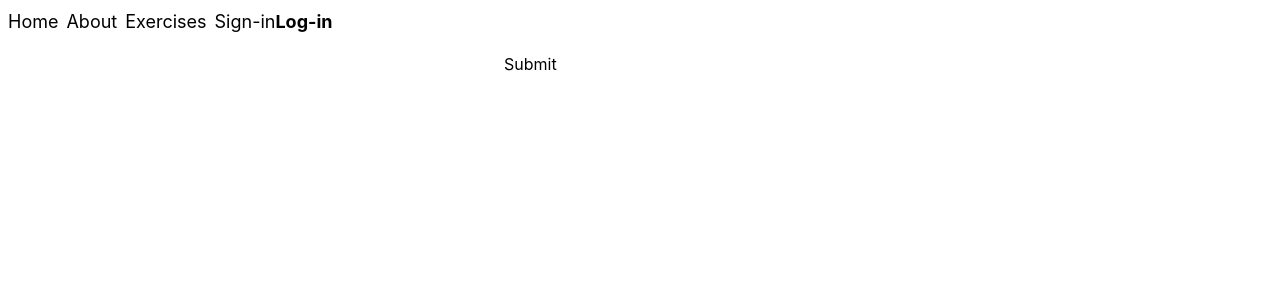
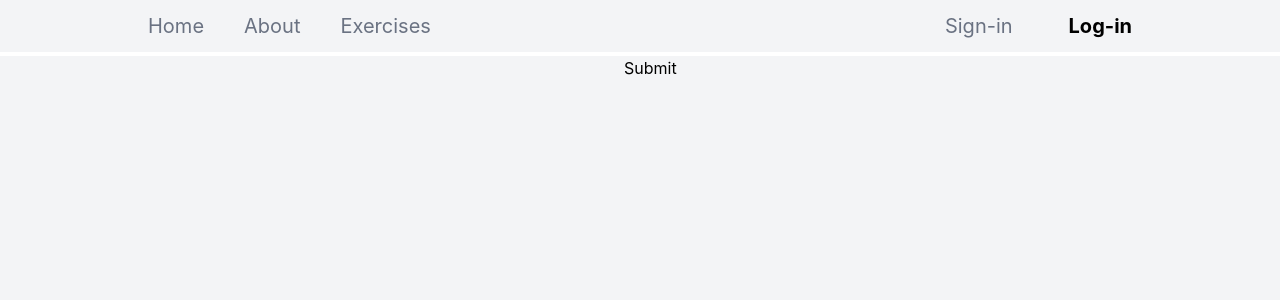
Before and after one commit to PepaHrebec/bak-frontend, a React (Vite) app: page /log-in in a window 1280 px wide. Shown: the top 300 px of the page. Built offline with nearby package versions, Linux system fonts and the light colour scheme; a web font is replaced by a local one.

Commit message:
feat: reorder pages

```diff
--- a/src/routes/__root.tsx
+++ b/src/routes/__root.tsx
@@ -1,9 +1,11 @@
-import { Link, Outlet, createRootRoute } from "@tanstack/react-router";
+import { Outlet, createRootRoute } from "@tanstack/react-router";
 import { TanStackRouterDevtools } from "@tanstack/router-devtools";
 import { Toaster } from "react-hot-toast";
 import { logOut } from "../utils/functions";
 import { useLocalStorage } from "usehooks-ts";
 import { UserProfile } from "../utils/types";
+import { NavLink } from "../components/NavLink";
+import { LogOutButton } from "../components/buttons/LogOutButton";
 
 export const Route = createRootRoute({
   component: RootComponent,
@@ -16,61 +18,35 @@ function RootComponent() {
   );
 
   return (
-    <div className="h-[100vh] max-h-[100vh]">
-      <div className="p-2 flex gap-2 text-lg">
-        <Link
-          to="/"
-          activeProps={{
-            className: "font-bold",
-          }}
-          activeOptions={{ exact: true }}
-        >
-          Home
-        </Link>{" "}
-        <Link
-          to="/about"
-          activeProps={{
-            className: "font-bold",
-          }}
-        >
-          About
-        </Link>
-        <Link
-          to="/exercises"
-          activeProps={{
-            className: "font-bold",
-          }}
-        >
-          Exercises
-        </Link>
-        {value !== undefined ? (
-          <div>
-            <div>{value.name}</div>
-            <button onClick={() => logOut(setValue)}>Log-out</button>
-          </div>
-        ) : (
-          <div>
-            <Link
-              to="/sign-in"
-              activeProps={{
-                className: "font-bold",
-              }}
-            >
-              Sign-in
-            </Link>
-            <Link
-              to="/log-in"
-              activeProps={{
-                className: "font-bold",
-              }}
-            >
-              Log-in
-            </Link>
-          </div>
-        )}
-      </div>
-      <div className="p-2">
-        <Outlet />
+    <div className="h-[100vh] max-h-[100vh] bg-gray-100 flex flex-col items-center">
+      <div className=" h-full flex flex-col">
+        <div className="border-b-4 border-b-white w-[100vw] flex flex-row justify-center">
+          <nav className="flex justify-between text-xl w-[80vw]">
+            <div className="flex flex-row">
+              <NavLink to="/" text="Home" />
+              <NavLink to="/about" text="About" />
+              <NavLink to="/exercises" text="Exercises" />
+            </div>
+            <div className="flex flex-row gap-4">
+              {value === undefined ? (
+                <>
+                  <NavLink to="/sign-in" text="Sign-in" />
+                  <NavLink to="/log-in" text="Log-in" />
+                </>
+              ) : (
+                <div className="flex flex-row gap-4">
+                  <div>{value.name}</div>
+                  <LogOutButton onClick={() => logOut(setValue)}>
+                    Log-out
+                  </LogOutButton>
+                </div>
+              )}
+            </div>
+          </nav>
+        </div>
+        <div className="flex-1 m-auto w-[80vw]">
+          <Outlet />
+        </div>
       </div>
       <TanStackRouterDevtools position="bottom-right" />
       <Toaster />
--- a/src/routes/about.tsx
+++ b/src/routes/about.tsx
@@ -1,4 +1,6 @@
 import { createFileRoute } from "@tanstack/react-router";
+import { Button } from "../components/buttons/Button";
+import { Search, Send, NotebookPen } from "lucide-react";
 
 export const Route = createFileRoute("/about")({
   component: AboutComponent,
@@ -6,7 +8,7 @@ export const Route = createFileRoute("/about")({
 
 function AboutComponent() {
   return (
-    <div className="p-2">
+    <div className="">
       <h3>About</h3>
     </div>
   );
--- a/src/routes/index.tsx
+++ b/src/routes/index.tsx
@@ -8,37 +8,47 @@ import { handleExpiredCookie, load } from "../utils/functions";
 import { fetcher } from "../utils/axios";
 import { useLocalStorage } from "usehooks-ts";
 import { UserProfile } from "../utils/types";
+import { Send, NotebookPen, Search, BookmarkPlus } from "lucide-react";
+import { Button } from "../components/buttons/Button";
 
 export const Route = createFileRoute("/")({
   component: HomeComponent,
 });
 
 function HomeComponent() {
+  // User data hook
   const [userData, setValue] = useLocalStorage<undefined | UserProfile>(
     "user",
     undefined
   );
 
+  // Data loading
   const { isPending, error, data, isFetching, refetch } = useQuery({
     queryKey: ["repoData"],
     queryFn: () => load(),
   });
 
+  // State hooks
   const [userWord, setUserWord] = useState("");
-  const [revealTranscription, setRevealTranscription] = useState(false);
+  const [revealedTranscription, setRevealedTranscription] = useState(false);
+  const [hasShownSolution, setHasShownSolution] = useState(false);
+
+  // UseEffects
+  useEffect(() => {
+    setUserWord("");
+    setRevealedTranscription(false);
+    handleExpiredCookie(data, setValue, userData);
+    setHasShownSolution(false);
+  }, [data]);
 
   useEffect(() => {
-    setUserWord("");
-    setRevealTranscription(false);
-    handleExpiredCookie(data, setValue, userData);
-  }, [data]);
+    console.log(userData);
+  }, [userData]);
 
-  const isLoading = isPending || isFetching;
-
-  if (error) return "An error has occurred: " + error.message;
-
+  // Consts
   const transcriptions = data?.transcriptions;
 
+  // Functions
   function letterClicked(e: React.MouseEvent<Element, MouseEvent>) {
     const letter = (e.target as HTMLElement).innerText;
     setUserWord((prev) => prev + letter);
@@ -54,7 +64,7 @@ function HomeComponent() {
   function check() {
     // If there's at least one exact match
     if (transcriptions?.filter((tr) => tr === userWord)?.length !== 0) {
-      toast.success("Good");
+      toast.success("Good job!");
       // If there's at least one match without stress
     } else if (
       transcriptions?.filter((tr) => tr.replace("ˈ", "") === userWord)
@@ -62,7 +72,7 @@ function HomeComponent() {
     ) {
       toast("Almost there!");
     } else {
-      toast.error("Bad");
+      toast.error("You've made an error.");
     }
   }
 
@@ -76,27 +86,70 @@ function HomeComponent() {
     }
   }
 
+  function revealTranscription() {
+    setRevealedTranscription((prev) => !prev);
+    if (!hasShownSolution) {
+      setHasShownSolution(true);
+    }
+  }
+
+  if (error) return "An error has occurred: " + error.message;
+
   return (
-    <div className="flex flex-col">
-      {isLoading ? (
-        <div>Loading...</div>
-      ) : (
-        <div>
-          <h3 className={cn(revealTranscription ? "blur-none" : "blur-xs")}>
-            {data.originalWord}
-          </h3>
-          <h2>{userWord}</h2>
-          <div>{data.transcriptions[0]}</div>
-          <button onClick={() => refetch()}>Refetch</button>
-          <button onClick={check}>Check</button>
-          <button onClick={() => setRevealTranscription((prev) => !prev)}>
-            Reveal
-          </button>
-          {userData ? <button onClick={saveWord}>Save</button> : null}
+    <div className="h-full flex flex-col justify-center">
+      <div className="flex flex-col gap-16">
+        {isPending || isFetching ? (
+          <div>Loading...</div>
+        ) : (
+          <div className="flex flex-col gap-4 items-center">
+            <div className="border-6 rounded-2xl border-white shadow">
+              <div className="flex flex-row justify-around w-[30vw] bg-white p-4 rounded-lg m-2 shadow text-2xl">
+                <p>{data.originalWord.toLocaleUpperCase()}</p>
+                <p
+                  className={cn(
+                    "transition duration-500",
+                    revealedTranscription ? "blur-none" : "blur"
+                  )}
+                >
+                  {data.transcriptions[0]}
+                </p>
+              </div>
+            </div>
+            <div>{userWord.length === 0 ? "Enter" : userWord}</div>
+          </div>
+        )}
+        <div className="flex flex-col items-center gap-4">
+          <div className="flex flex-row gap-4">
+            <Button onClick={() => refetch()} LucideIcon={Send}>
+              New Word
+            </Button>
+            <Button
+              buttonType="info"
+              onClick={() => check()}
+              disabled={hasShownSolution}
+              LucideIcon={NotebookPen}
+            >
+              Check
+            </Button>
+            <Button
+              buttonType="warning"
+              onClick={() => revealTranscription()}
+              LucideIcon={Search}
+            >
+              {revealedTranscription ? "Hide" : "Show"}
+            </Button>
+            {userData ? (
+              <Button LucideIcon={BookmarkPlus} onClick={saveWord}>
+                Save To List
+              </Button>
+            ) : null}
+          </div>
+          <Keyboard
+            clickLetterBtn={letterClicked}
+            clickDeleteBtn={deleteLetter}
+          />
         </div>
-      )}
-
-      <Keyboard clickLetterBtn={letterClicked} clickDeleteBtn={deleteLetter} />
+      </div>
     </div>
   );
 }
--- a/src/routes/log-in.tsx
+++ b/src/routes/log-in.tsx
@@ -2,20 +2,15 @@ import { useMutation } from "@tanstack/react-query";
 import { createFileRoute } from "@tanstack/react-router";
 import { useState } from "react";
 import { fetcher } from "../utils/axios";
-import { UserProfile } from "../utils/types";
+import { UserAuthValues, UserProfile } from "../utils/types";
 import { useLocalStorage } from "usehooks-ts";
-
-interface UserAuthValues {
-  name: string;
-  password: string;
-}
 
 export const Route = createFileRoute("/log-in")({
   component: RouteComponent,
 });
 
 function RouteComponent() {
-  const [, setValue] = useLocalStorage<undefined | UserProfile>(
+  const [userData, setValue] = useLocalStorage<undefined | UserProfile>(
     "user",
     undefined
   );
@@ -40,6 +35,7 @@ function RouteComponent() {
     const rtrn = await data.data;
 
     setValue({ name: rtrn.name, id: rtrn.id });
+    console.log(userData);
   }
 
   return (
```
Also changed, not shown: src/routes/sign-in.tsx (+1 -6 lines).
